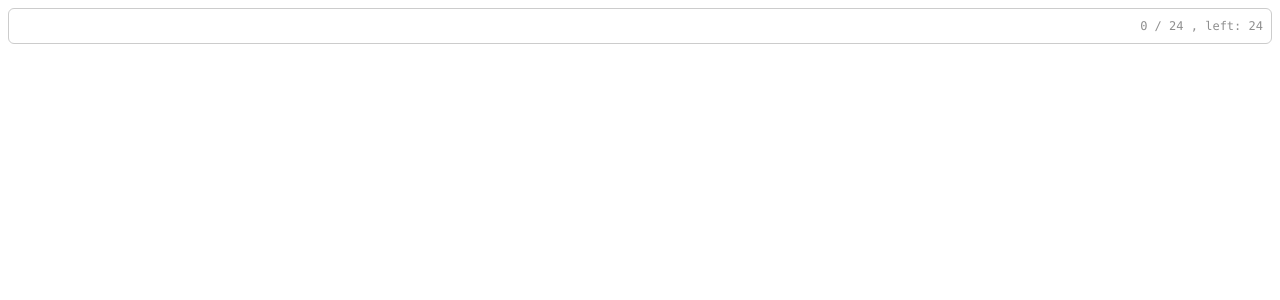
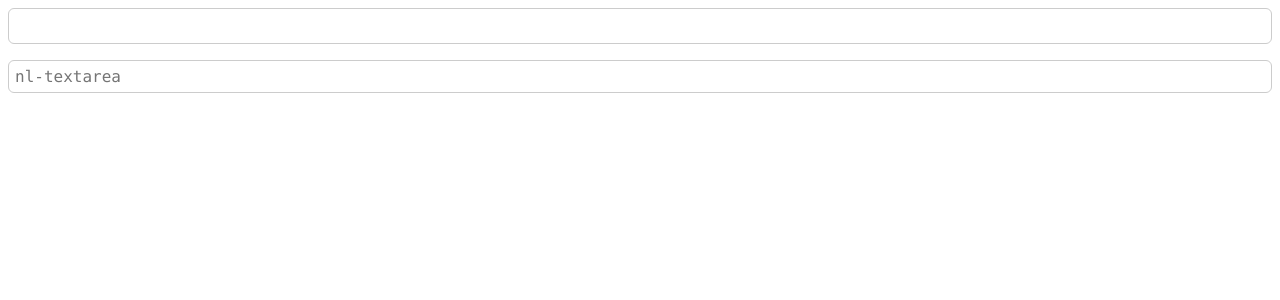
Before and after one commit to Nathan3303/nicelayout.vue, a Vue app: page / in a window 1280 px wide. Shown: the top 300 px of the page. Built offline with nearby package versions, Linux system fonts and the light colour scheme.

Commit message:
[NlInput]: Rewrite code about prop counter (Word counter)

```diff
--- a/src/App.vue
+++ b/src/App.vue
@@ -5,7 +5,7 @@ import { ref } from "vue";
  * Import components
  */
 // import NlDiv from "./components/NlDiv.vue";
-// import NlTextarea from "./components/NlTextarea.vue";
+import NlTextarea from "./components/NlTextarea.vue";
 import NlInput from "./components/NlInput.vue";
 
 /**
@@ -16,11 +16,11 @@ const inputValue = ref("");
 
 <template>
     <div id="app">
-        <nl-input
-            v-model="inputValue"
-            maxlength="24"
-            clearable
-            counter="both"
+        <nl-input v-model="inputValue" maxlength="24"/>
+        <nl-textarea
+            :value="inputValue"
+            placeholder="nl-textarea"
+            counter="word-limit"
         />
     </div>
 </template>
--- a/src/components/NlInput.vue
+++ b/src/components/NlInput.vue
@@ -29,19 +29,12 @@
                 v-show="modelValue"
                 @click.stop="showPasswordHandler"></i>
         </div>
-        <div v-if="counter !== 'off'" class="nl-input__word-counter">
-            <span v-if="['word-limit', 'both'].includes(counter)">
-                {{ wordCounter.length }} / {{ wordCounter.maxlength }}
-            </span>
-            <span v-if="['word-left', 'both'].includes(counter)">
-                , left: {{ wordCounter.maxlength - wordCounter.length }}
-            </span>
-        </div>
+        <div v-if="wordCounterText" class="nl-input__word-counter">{{ wordCounterText }}</div>
     </div>
 </template>
 
 <script setup>
-import { ref, nextTick, computed, reactive } from "vue";
+import { ref, nextTick, computed } from "vue";
 import { validateShape, validateWidthAndHeight } from "./validators";
 import { parseWidthAndHeight } from "./parsers";
 
@@ -114,7 +107,10 @@ const props = defineProps({
     /**
      * @description Max length of input value (Native attribute mapping)
      */
-    maxlength: [String, Number],
+    maxlength: {
+        type: [String, Number],
+        default: -1,
+    },
     /**
      * @description Autocomplete state (Native attribute mapping)
      */
@@ -203,12 +199,9 @@ const emit = defineEmits([
  */
 const input = ref();
 const isFocused = ref(false); // Focus flag
+const textLength = ref(props.modelValue?.length || 0);
 const widthStyle = ref(parseWidthAndHeight(props.width));
 const heightStyle = ref(parseWidthAndHeight(props.height));
-const wordCounter = reactive({
-    length: props.modelValue.length,
-    maxlength: props.maxlength || "-",
-});
 // console.log(input)
 
 /**
@@ -221,6 +214,19 @@ const NlInputClasses = computed(() => {
     if (props.disabled) classArray.push("nl-input--disabled");
     if (isFocused.value) classArray.push("nl-input--focused");
     return classArray;
+});
+
+/**
+ * Input word counter text
+ */
+const wordCounterText = computed(() => {
+    if (props.counter === "off") return false;
+    let result = "";
+    const maxlength = props.maxlength !== -1 && parseInt(props.maxlength);
+    if (props.counter !== "word-left") result += `${textLength.value} / ${maxlength || "-"}`;
+    if (props.counter === "both") result += " , ";
+    if (props.counter !== "word-limit") result += maxlength ? maxlength - textLength.value : "-";
+    return result;
 });
 
 /**
@@ -248,7 +254,7 @@ function blurHandler(e) {
 function inputHandler(e) {
     emit("inputted", e);
     const value = props.parser(e.target.value);
-    wordCounter.length = value.length;
+    textLength.value = value.length;
     if (props.lazy) {
         e.target.value = props.formatter(value);
     } else {
@@ -272,7 +278,7 @@ function changeHandler(e) {
  */
 function clearHandler() {
     emit("update:modelValue", "");
-    wordCounter.length = 0;
+    textLength.value = 0;
     nextTick(() => input.value.focus());
 }
 
@@ -359,7 +365,6 @@ function showPasswordHandler() {
 
         font-size: 12px;
         color: #8f8f8f;
-
     }
 }
 
```
